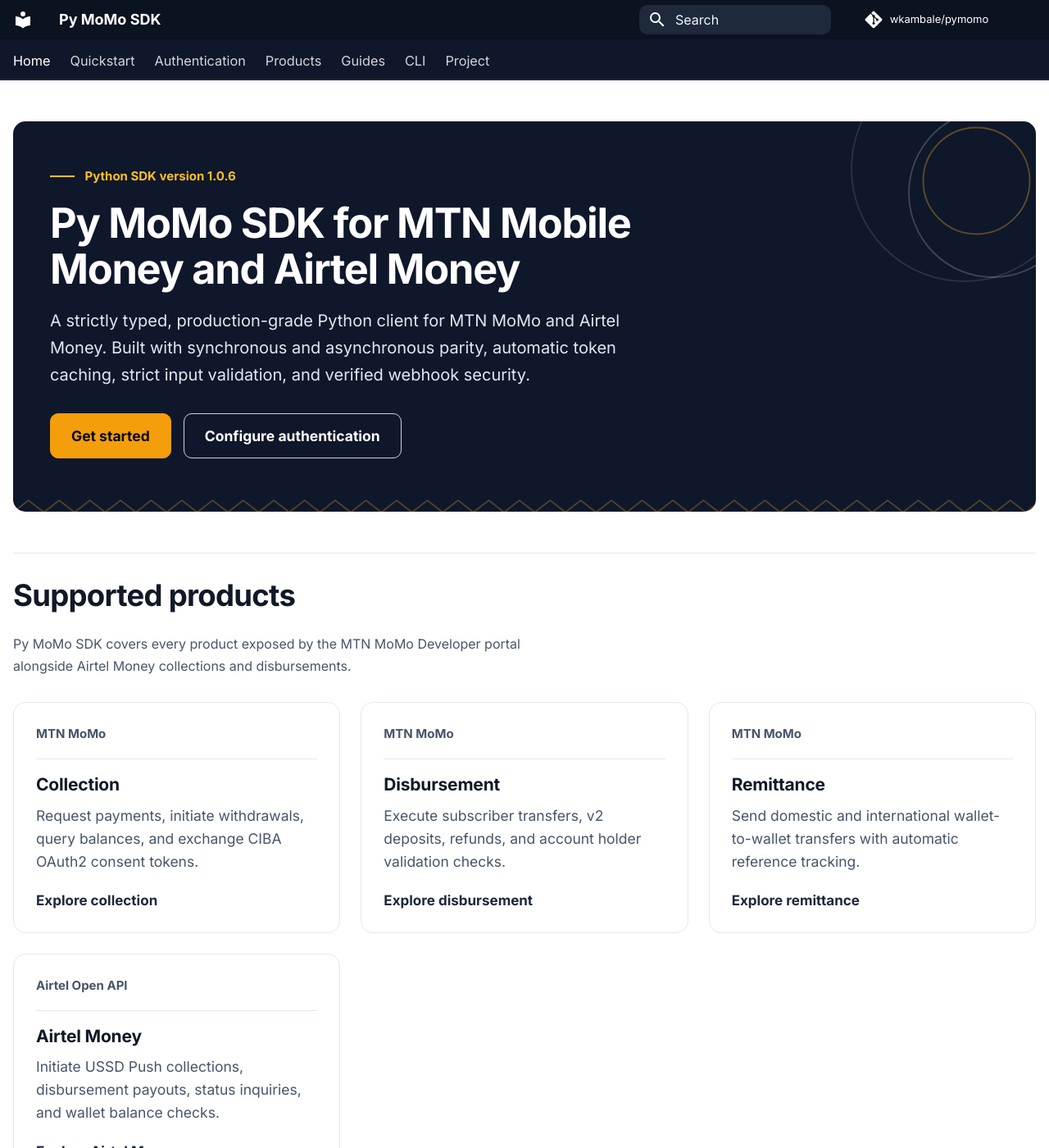
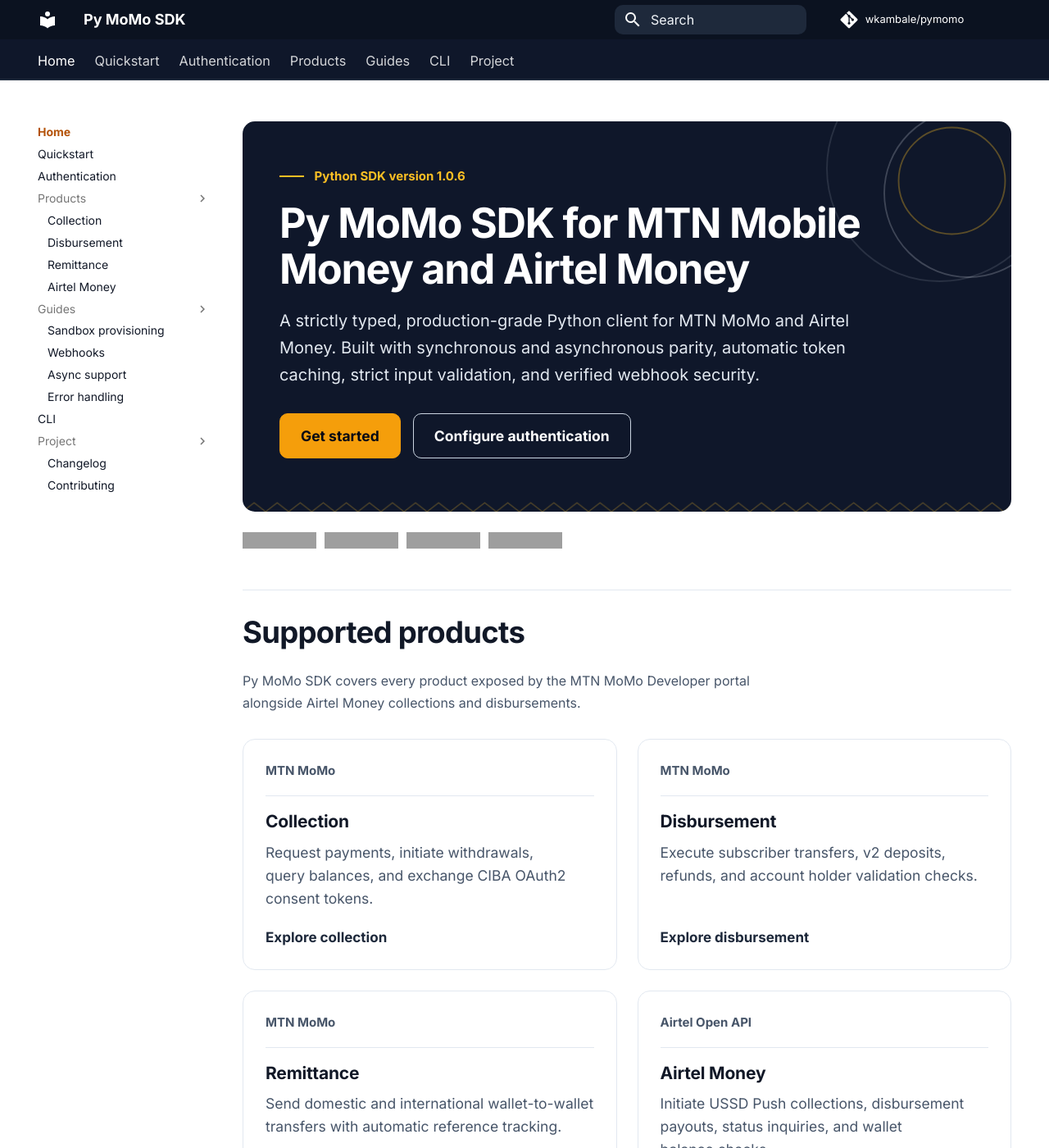
Before and after one commit to wkambale/pymomo, an MkDocs documentation site: the page built from docs/index.md, in a window 1280 px wide and 1400 px high. Shown: the whole window at 82% size. Built offline with MkDocs 1.6.1 and Material for MkDocs 9.7.7, drawn with Linux system fonts in a browser that asks for light colours; comment, search, counter and statistics services are not loaded; some of the changed text lies outside the part shown; grey boxes are pictures that could not be loaded.

Commit message:
Match Jax Forge documentation layout with full persistent left sidebar tree, badge strip, and directory grid

```diff
--- a/docs/index.md
+++ b/docs/index.md
@@ -29,6 +28,13 @@ hide:
     <rect width="1200" height="18" fill="url(#pm-chevron-pattern)"/>
   </svg>
 </section>
+
+<div class="pm-badges">
+  <a href="https://pypi.org/project/py-momo-sdk/"><img src="https://img.shields.io/pypi/v/py-momo-sdk.svg" alt="PyPI version"></a>
+  <a href="https://pypi.org/project/py-momo-sdk/"><img src="https://img.shields.io/pypi/pyversions/py-momo-sdk.svg" alt="Python versions"></a>
+  <a href="https://github.com/wkambale/pymomo/blob/main/LICENSE"><img src="https://img.shields.io/badge/License-MIT-blue.svg" alt="License"></a>
+  <a href="https://github.com/wkambale/pymomo/actions/workflows/ci.yml"><img src="https://github.com/wkambale/pymomo/actions/workflows/ci.yml/badge.svg" alt="CI"></a>
+</div>
 
 ## Supported products
 
@@ -123,17 +129,20 @@ with PyMomoSDK(config) as client:
 
 ## Explore the guides
 
-- [Quickstart guide](quickstart.md)
-- [Authentication configuration](authentication.md)
-- [Collection API reference](collection.md)
-- [Disbursement API reference](disbursement.md)
-- [Remittance API reference](remittance.md)
-- [Airtel Money reference](airtel.md)
-- [Sandbox provisioning](sandbox.md)
-- [Webhook processing](webhooks.md)
-- [Asynchronous client support](async.md)
-- [Error handling](error-handling.md)
-- [Command line interface reference](cli.md)
-- [Contributing guide](contributing.md)
+<ul class="pm-directory">
+  <li><a href="quickstart/">Quickstart guide</a></li>
+  <li><a href="authentication/">Authentication configuration</a></li>
+  <li><a href="collection/">Collection API reference</a></li>
+  <li><a href="disbursement/">Disbursement API reference</a></li>
+  <li><a href="remittance/">Remittance API reference</a></li>
+  <li><a href="airtel/">Airtel Money reference</a></li>
+  <li><a href="sandbox/">Sandbox provisioning</a></li>
+  <li><a href="webhooks/">Webhook processing</a></li>
+  <li><a href="async/">Asynchronous client support</a></li>
+  <li><a href="error-handling/">Error handling</a></li>
+  <li><a href="cli/">Command line interface</a></li>
+  <li><a href="changelog/">Changelog</a></li>
+  <li><a href="contributing/">Contributing guide</a></li>
+</ul>
 
 </div>
--- a/docs/stylesheets/extra.css
+++ b/docs/stylesheets/extra.css
@@ -62,33 +62,6 @@ html {
   scroll-behavior: auto;
 }
 
-/* Balanced container width aligned with 1216px desktop grid */
-.md-grid {
-  max-width: 76rem;
-}
-
-@media screen and (min-width: 76.25em) {
-  .md-sidebar--primary {
-    width: 13.5rem;
-  }
-
-  .md-sidebar--primary .md-sidebar__scrollwrap {
-    border-right: 1px solid var(--line);
-    padding-right: 0.75rem;
-  }
-
-  .md-content__inner {
-    margin-left: 1.5rem;
-    margin-right: 1.5rem;
-  }
-
-  /* When navigation is hidden (homepage), let content use the full grid cleanly */
-  .md-sidebar--primary[hidden] ~ .md-content .md-content__inner {
-    margin-left: 0.8rem;
-    margin-right: 0.8rem;
-  }
-}
-
 /* Single modern sans-serif with OpenType stylistic sets */
 body,
 input,
@@ -135,6 +108,37 @@ button {
 .md-search__form {
   border-radius: var(--radius-md);
   background-color: var(--brand-700);
+}
+
+/* Primary left sidebar refinement: keep full tree populated even with sticky tabs */
+.md-sidebar--primary .md-nav__title {
+  font-weight: 600;
+  color: var(--ink);
+}
+
+@media screen and (min-width: 76.25em) {
+  .md-nav--lifted > .md-nav__list > .md-nav__item {
+    display: block;
+  }
+
+  .md-nav--lifted > .md-nav__list > .md-nav__item--section > .md-nav__link {
+    font-weight: 600;
+    color: var(--ink);
+  }
+
+  [dir="ltr"] .md-nav--lifted > .md-nav__list > .md-nav__item > .md-nav:not(.md-nav--secondary) {
+    margin-left: 0;
+  }
+}
+
+.md-nav--primary .md-nav__item--active > .md-nav__link {
+  font-weight: 600;
+  color: var(--accent-700);
+}
+
+.md-nav__link:focus-visible,
+.md-nav__link:hover {
+  color: var(--accent-700);
 }
 
 /* Responsive typography scale and balanced wrapping */
@@ -530,6 +534,57 @@ button {
   font-size: 0.9rem;
 }
 
+.md-typeset .pm-spotlight--accent code {
+  background-color: rgba(6, 10, 20, 0.1);
+  border-color: rgba(6, 10, 20, 0.2);
+  color: var(--brand-950);
+}
+
+.md-typeset .pm-spotlight--brand code {
+  background-color: rgba(255, 255, 255, 0.14);
+  border-color: rgba(255, 255, 255, 0.24);
+  color: var(--surface-white);
+}
+
+/* Status badge row under hero */
+.pm-badges {
+  display: flex;
+  flex-wrap: wrap;
+  align-items: center;
+  gap: 0.5rem;
+  margin: -0.75rem 0 1.75rem;
+}
+
+.pm-badges a {
+  display: inline-flex;
+  line-height: 1;
+}
+
+/* Directory list grid inside bottom band */
+.pm-directory {
+  display: grid;
+  grid-template-columns: repeat(auto-fit, minmax(14rem, 1fr));
+  gap: 0.5rem 1.5rem;
+  list-style: none;
+  margin: 0.75rem 0 0;
+  padding: 0;
+}
+
+.md-typeset .pm-directory li {
+  margin: 0;
+  padding: 0.35rem 0;
+  border-bottom: 1px solid var(--line);
+}
+
+.md-typeset .pm-directory a {
+  font-weight: 500;
+  text-decoration: none;
+}
+
+.md-typeset .pm-directory a:hover {
+  text-decoration: underline;
+}
+
 /* Icon-only scroll-to-top button (44x44px, rounded-lg, no text label) */
 .pm-scroll-top {
   position: fixed;
--- a/mkdocs.yml
+++ b/mkdocs.yml
@@ -6,6 +6,7 @@ repo_name: wkambale/pymomo
 copyright: Copyright &copy; 2026 Wesley Kambale
 docs_dir: docs
 site_dir: site
+edit_uri: edit/main/docs/
 
 theme:
   name: material
```
Also changed, not shown: other parts of docs/index.md (+0 -1 lines), docs/authentication.md (+0 -5 lines), docs/cli.md (+0 -5 lines), docs/quickstart.md (+0 -5 lines).
